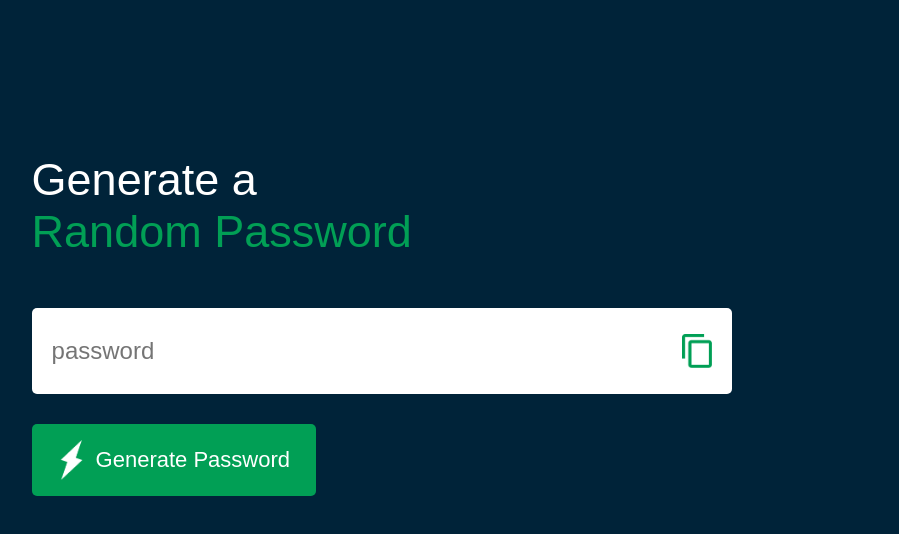
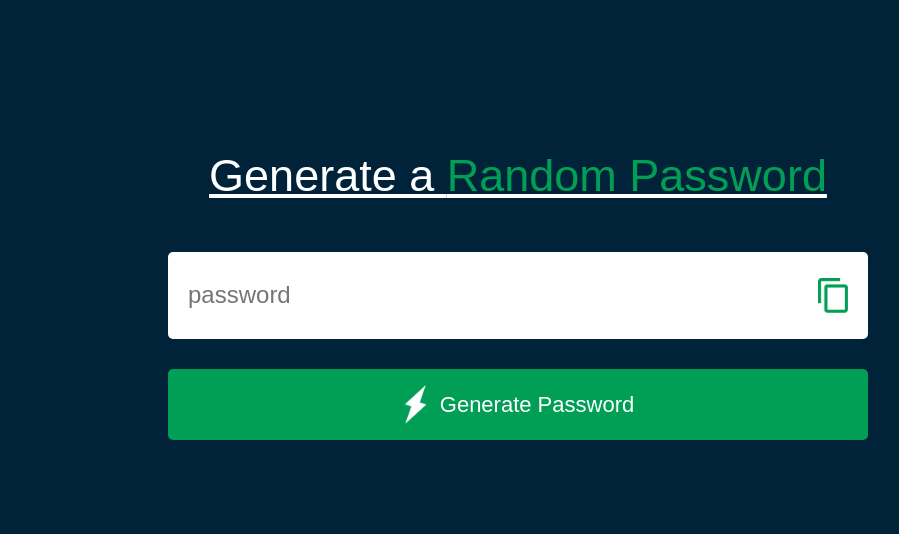
Before and after one commit to ShahzaibIrffan01/Random_Password_Generator, a plain HTML site: page index.html in a window 1280 px wide. Shown: the whole page, without its empty margins (122-1021 px from the left). Drawn offline with Linux system fonts and the light colour scheme.

Commit message:
add readonly in input feild

```diff
--- a/index.html
+++ b/index.html
@@ -9,9 +9,9 @@
 <body>
 
     <div class="container">
-        <h1>Generate a <br> <span> Random Password </span> </h1>
+        <h1>Generate a <span> Random Password </span> </h1>
         <div class="display">
-            <input type="text" id="password" placeholder="password ">
+            <input type="text" id="password" placeholder="password " readonly>
             <img src="images/copy.png" alt="" onclick="copyPassword()">
         </div>
         <button onclick="createPassword()"> <img src="images/generate.png" alt=""> Generate Password</button>
--- a/style.css
+++ b/style.css
@@ -9,9 +9,13 @@ body {
      color: #fff;
 }
 .container{
-     margin:12%;
+     margin:auto;
      width: 90%;
      max-width: 700px;
+     display: flex;
+     flex-direction: column;
+     justify-content: center;
+     margin-top: 150px;
 
 }
 .display{
@@ -29,6 +33,8 @@ body {
 .container h1{
     font-weight: 500;
     font-size: 45px;
+    text-align: center;
+    text-decoration-line: underline ;
 }
 
 .container h1 span{
@@ -63,7 +69,7 @@ body {
     display: flex;
     align-items: center;
     justify-content: center;
-    padding: 16px 26px;
+    padding: 16px 20px;
     border-radius: 5px;
     cursor: pointer;
     text-align: center;
```
